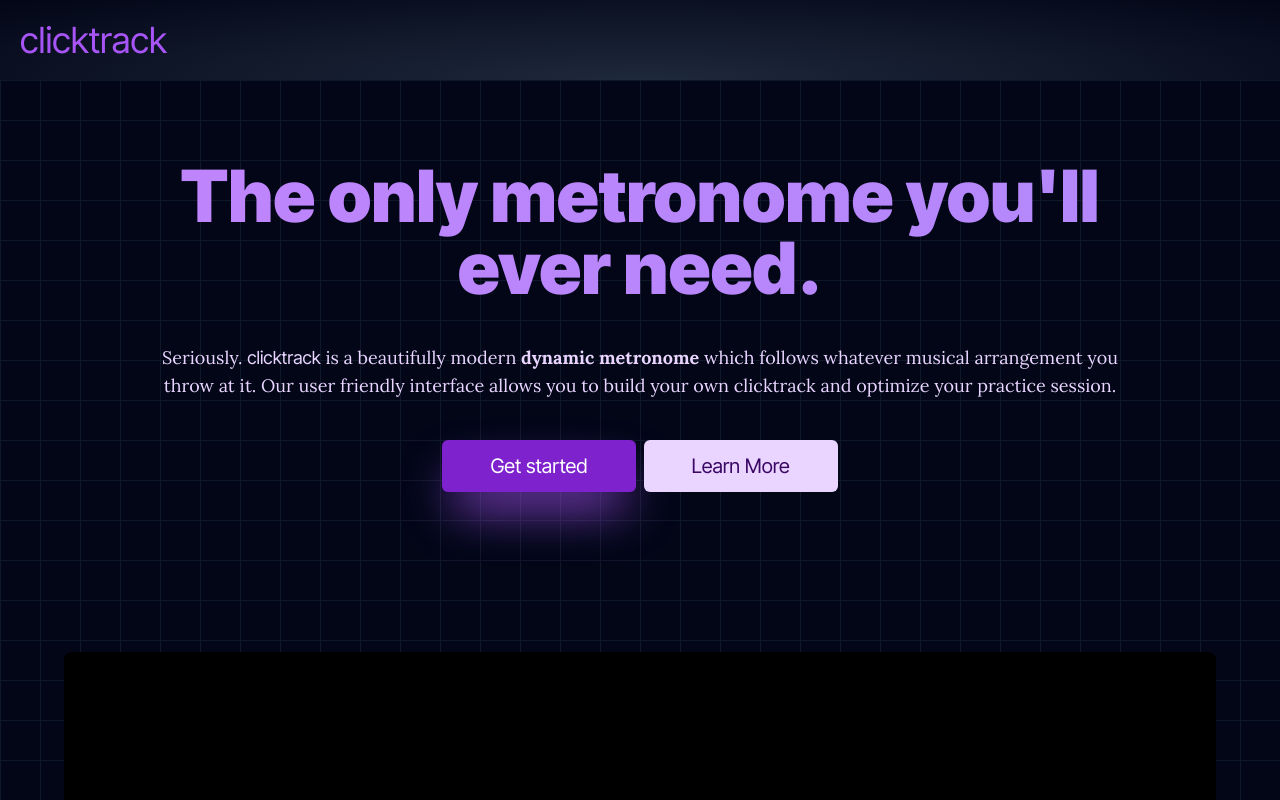
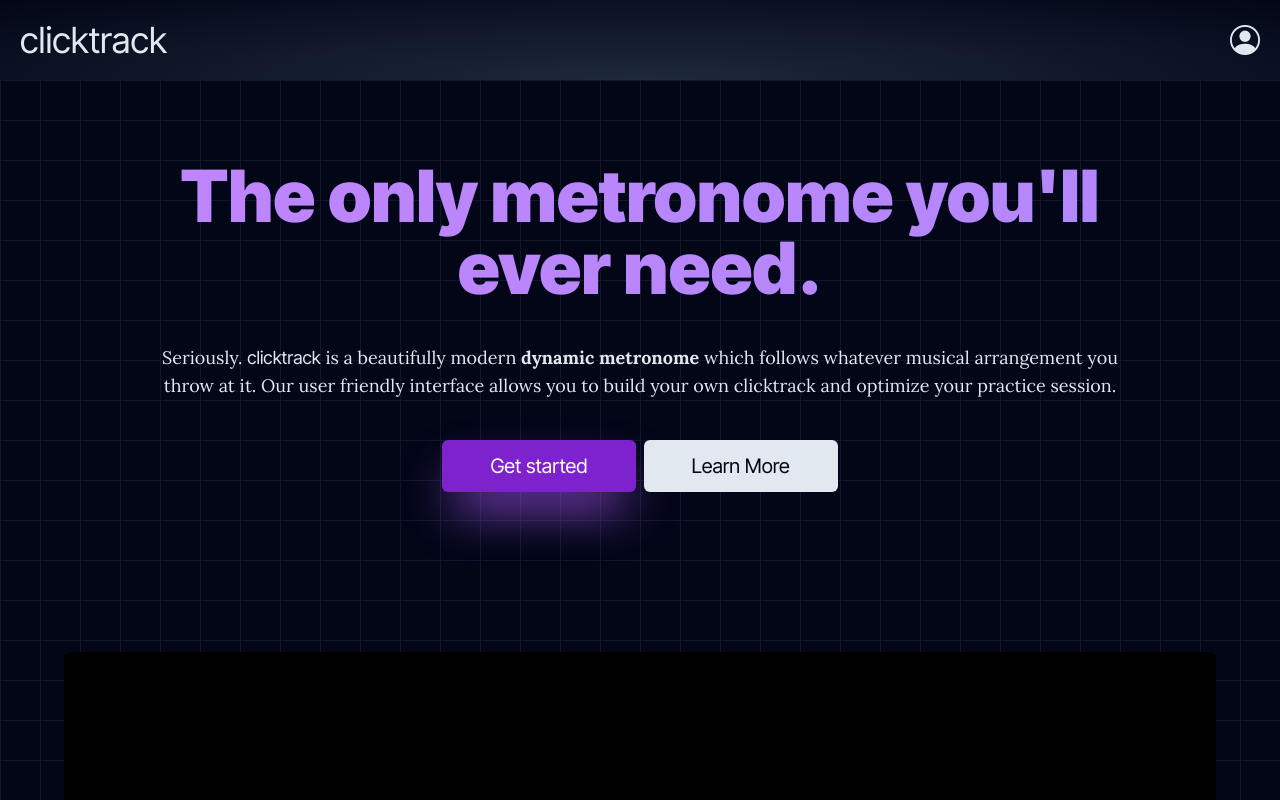
Before and after one commit to arthurmatthew/clicktrack, a React (Vite) app in the folder client/: page / in a window 1280 px wide. Shown: the top 800 px of the page. Built offline with nearby package versions, Linux system fonts and the light colour scheme.

Commit message:
Change colors

```diff
--- a/client/src/layouts/Header.tsx
+++ b/client/src/layouts/Header.tsx
@@ -3,9 +3,14 @@ import { Link } from 'react-router-dom';
 const Header = () => {
   return (
     <header className="bg-gradient-radial to-slate-950 sticky top-0 z-10 shrink grow-0 basis-auto from-slate-800 bg-[length:100%_200%] bg-[100%_0] p-5">
-      <Link to="/" className="text-4xl text-purple-500">
-        clicktrack
-      </Link>
+      <div className="mx-auto flex w-full max-w-7xl items-center justify-between">
+        <Link to="/" className="text-4xl text-slate-200">
+          clicktrack
+        </Link>
+        <div>
+          <i className="bi-person-circle text-3xl text-slate-200 duration-75 ease-out hover:text-purple-500" />
+        </div>
+      </div>
     </header>
   );
 };
--- a/client/src/pages/index.tsx
+++ b/client/src/pages/index.tsx
@@ -21,7 +21,7 @@ const Index = () => {
             initial={{ opacity: 0 }}
             animate={{ opacity: 1 }}
             transition={{ duration: 0.8, ease: 'easeInOut', delay: 0.1 }}
-            className="lora mx-2 mt-10 text-center text-base text-purple-200 sm:text-lg"
+            className="lora mx-2 mt-10 text-center text-base text-slate-200 sm:text-lg"
           >
             Seriously. <i className="inter not-italic">clicktrack</i> is a{' '}
             beautifully modern{' '}
@@ -57,7 +57,7 @@ const Index = () => {
                   whileTap={{ scale: 0.9 }}
                   whileHover={{ scale: 1.05 }}
                   transition={{ type: 'spring', stiffness: 400, damping: 17 }}
-                  className="text-purple-950 rounded-md bg-purple-200 px-12 py-3 text-xl"
+                  className="text-slate-950 rounded-md bg-slate-200 px-12 py-3 text-xl"
                 >
                   Learn More
                 </motion.button>
```
